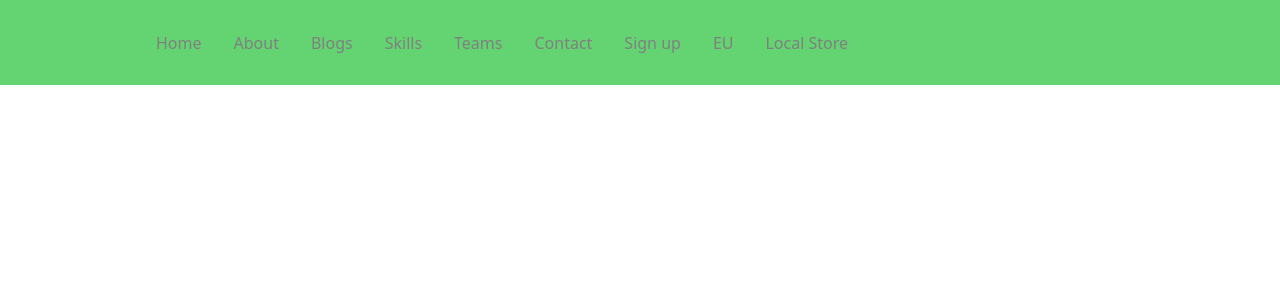
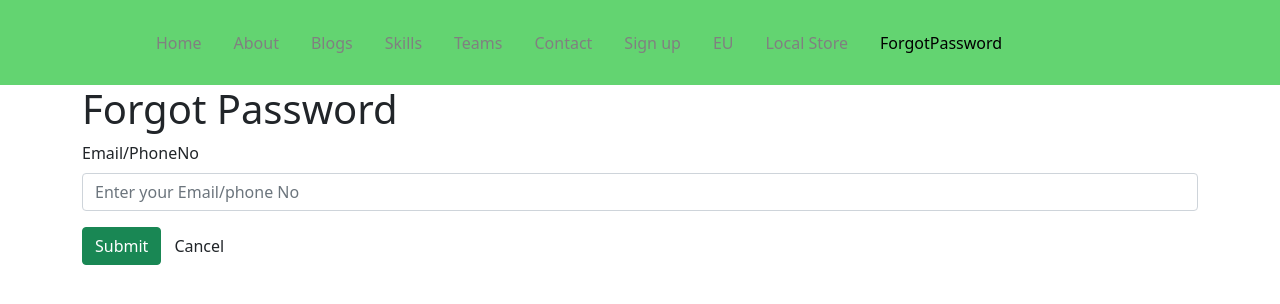
Before and after one commit to builtindoon/builtindoonproj, a React (Create React App) app: page /ForgotPassword in a window 1280 px wide. Shown: the top 304 px of the page. Built offline with nearby package versions, Linux system fonts and the light colour scheme.

Commit message:
react-auth mailcatcher not installing but show the error

```diff
--- a/src/App.js
+++ b/src/App.js
@@ -16,7 +16,8 @@ import Skills from './component/page/skills';
 import EU from './views/eu';
 import Navbar from './components/Navbar';
  import NameForm from './views/nameform';
-import Addlocalshop from './views/Addlocalshop'
+import Addlocalshop from './views/Addlocalshop';
+import ForgotPassword from './views/ForgotPassword';
 function App() {
 return (
     <Router>
@@ -32,6 +33,7 @@ return (
         <Route path='/register' element={<NameForm/>} />
         <Route path='/EU' element={<EU/>} />
         <Route path='/addlocalshop' element={<Addlocalshop/>} />
+        <Route path='/ForgotPassword' element={<ForgotPassword/>} />
     </Routes>
     </Router>
 );
--- a/src/components/Navbar/index.js
+++ b/src/components/Navbar/index.js
@@ -34,6 +34,9 @@ const Navbar = () => {
             <NavLink to="/Addlocalshop" activeStyle>
               Local Store
             </NavLink>
+            <NavLink to="/ForgotPassword" activeStyle>
+              ForgotPassword
+            </NavLink>
          </NavMenu>
       </Nav>
     </>
--- a/src/index.js
+++ b/src/index.js
@@ -1,6 +1,8 @@
 import React from 'react';
 import ReactDOM from 'react-dom';
 import App from './App';
+
+
 
 ReactDOM.render(
 <React.StrictMode>
--- /dev/null
+++ b/src/views/ForgotPassword.js
@@ -0,0 +1,32 @@
+import React from 'react';
+import "bootstrap/dist/css/bootstrap.min.css";
+import Form from 'react-bootstrap/Form';
+import Button from 'react-bootstrap/Button';
+
+
+export class ForgotPassword extends React.Component {
+
+
+  render() {
+    return (
+      <div className="container">
+        <h1>Forgot Password</h1>
+        <Form>
+          <Form.Group className="mb-3">
+            <Form.Label>Email/PhoneNo</Form.Label>
+            <Form.Control type="Email/PhoneNo" placeholder='Enter your Email/phone No' />
+          </Form.Group>
+          <Button variant="success" type="submit">
+            Submit
+          </Button>
+          <Button variant="none" type="Cancel">
+            Cancel
+          </Button>
+        </Form>
+
+      </div>
+    )
+  };
+}
+
+export default ForgotPassword;
--- a/src/views/signup.js
+++ b/src/views/signup.js
@@ -26,10 +26,10 @@ export default class SignUp extends Component {
                 </div>
 
                 <button type="submit" className="btn btn-primary btn-block">Submit</button>
-                <p className="forgot-password text-right">
-                    Forgot <a href="#">password?</a>
+                <p className="reset-password text-right">
+                    Forgot <a href="/ForgotPassword">password?</a>
                 </p>
-                <p className="forgot-password text-right">
+                <p className="Forgot-password text-right">
                     Not yet Registered <a href="/register">Register</a>
                 </p>
             </form>
```
Also changed, not shown: src/views/CaptchaTest.js (added, +53 -0 lines), src/views/ResetPassword.js (added, +33 -0 lines).
